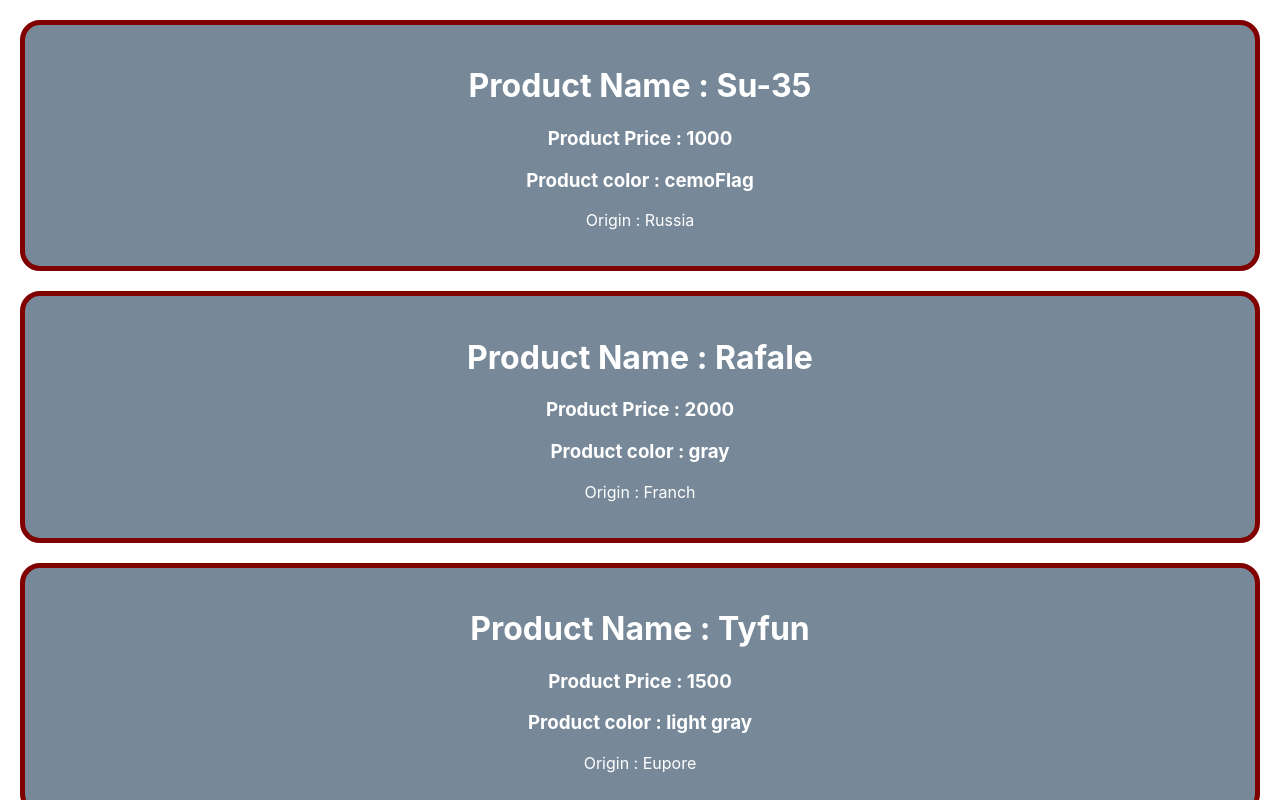
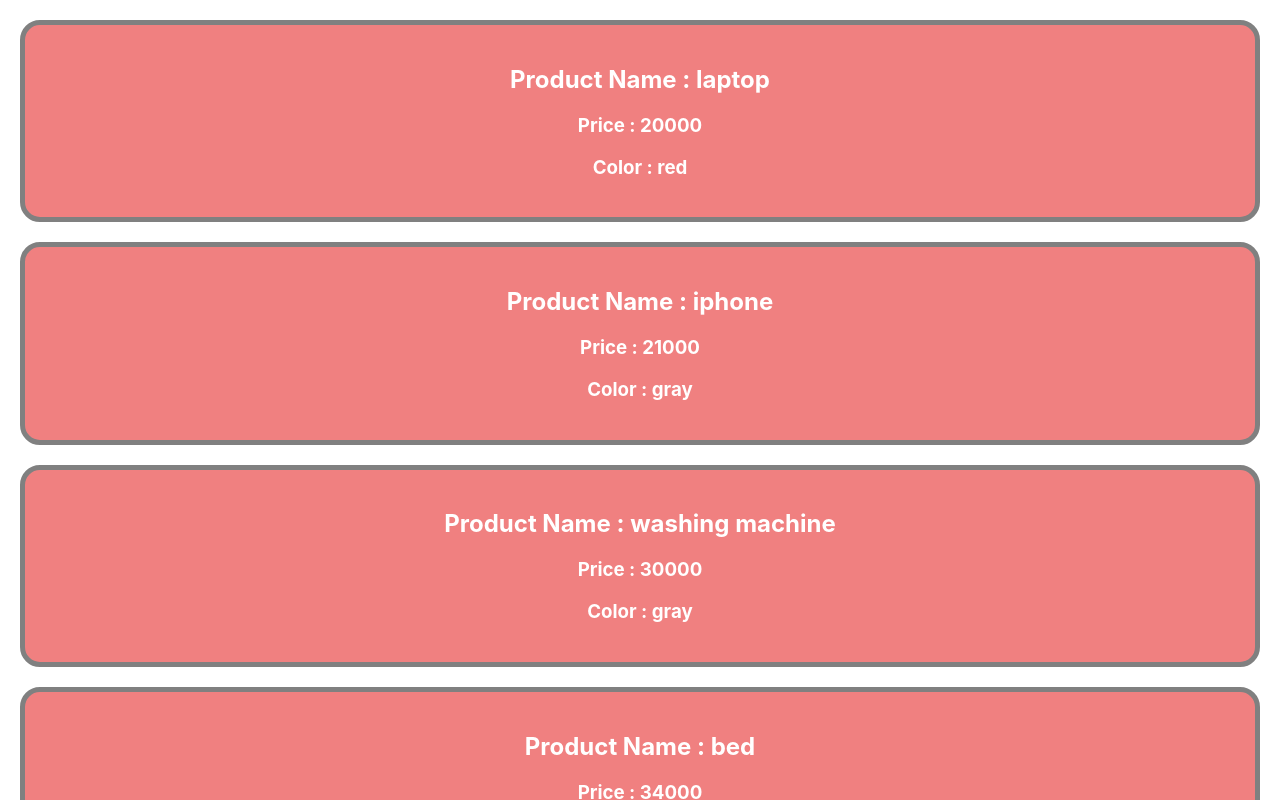
Before and after one commit to Riday1/reactjs-core-concept2, a React (Create React App) app: page / in a window 1280 px wide. Shown: the top 800 px of the page. Built offline with nearby package versions, Linux system fonts and the light colour scheme.

Commit message:
product data is dinamically loaded in Product component

```diff
--- a/src/App.css
+++ b/src/App.css
@@ -39,10 +39,10 @@
 }
 
 .product {
-  background-color: lightslategrey;
+  background-color: lightcoral;
   color: white;
   padding: 20px;
   margin: 20px;
   border-radius: 20px;
-  border: 5px solid maroon;
+  border: 5px solid gray;
 }
--- a/src/App.js
+++ b/src/App.js
@@ -11,20 +11,21 @@
 }
 
 function App() {
-  const Aircrafts = [
-    { name: "Su-35", price: "1000", color: "cemoFlag", origin: "Russia" },
-    { name: "Rafale", price: "2000", color: "gray", origin: "Franch" },
-    { name: "Tyfun", price: "1500", color: "light gray", origin: "Eupore" },
-    { name: "Birakter Tb-2", price: "10", color: "skey blue", origin: "Tukiye" },
-    { name: "Mig-29", price: "1800", color: "comb. of blue and Dark blue", origin: "Russian" }
+  const products = [
+    { name: 'laptop', price: 20000, color: 'red' },
+    { name: 'iphone', price: 21000, color: 'gray' },
+    { name: 'washing machine', price: 30000, color: 'gray' },
+    { name: 'bed', price: 34000, color: 'chocolate' }
   ]
 
+  const productName = ['bed', 'chair', 'table', 'computer', 'mobile phone'];
   return (
     <div className="App">
 
       {
-        Aircrafts.map(aricraft => <Product name={aricraft.name} price={aricraft.price} color={aricraft.color} origin={aricraft.origin}></Product>)
+        products.map(product => <Product name={product.name} price={product.price} color={product.color}></Product>)
       }
+
 
     </div>
   );
@@ -33,16 +34,13 @@
 
 
 function Product(props) {
-  // console.log(props)
+
   return (
-
     <div className='product'>
-      <h1>Product Name : {props.name} </h1>
-      <h3>Product Price : {props.price}</h3>
-      <h3>Product color : {props.color}</h3>
-      <p>Origin : {props.origin}</p>
-
-    </div >
+      <h2>Product Name : {props.name} </h2>
+      <h3>Price : {props.price}</h3>
+      <h3>Color : {props.color}</h3>
+    </div>
   )
 }
 
```
